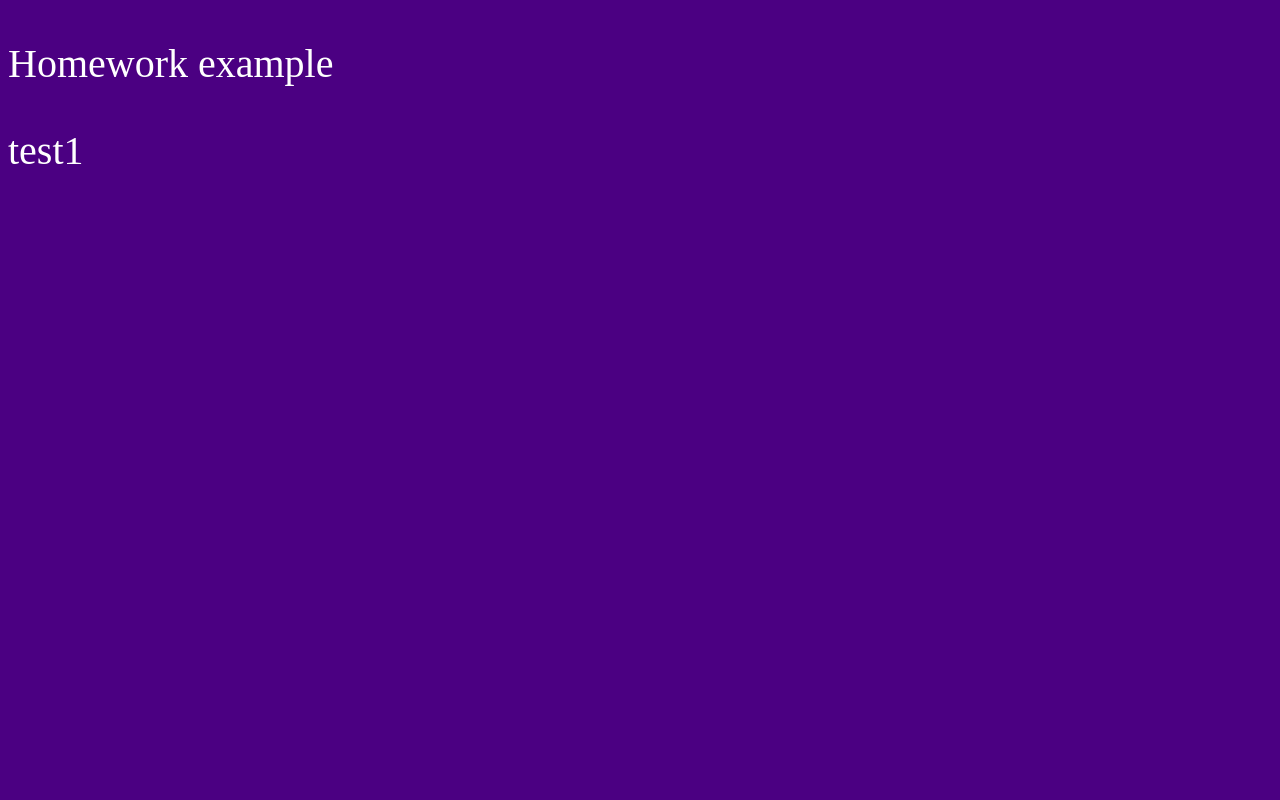
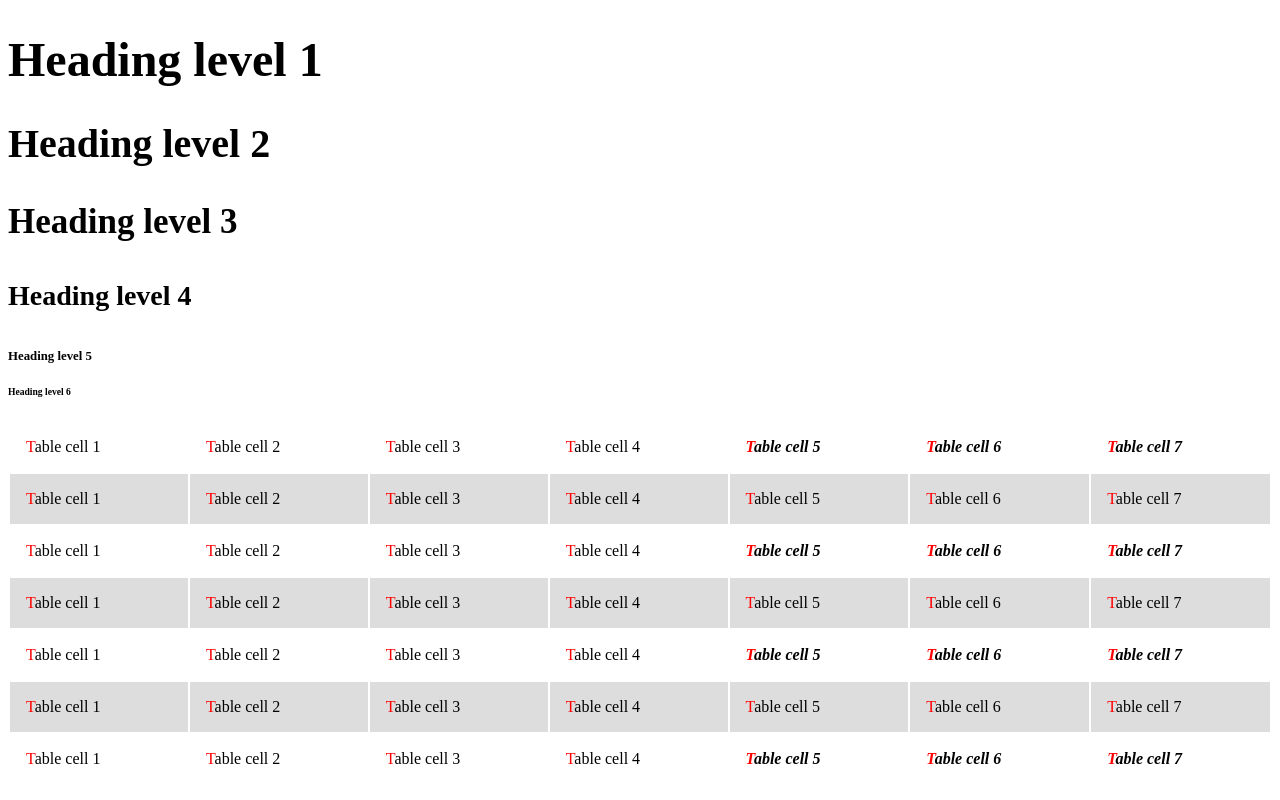
Before and after one commit to SerjDn/level-up-homeworks, a website: page public/views/css/homework-1/index.html in a window 1280 px wide. Drawn offline with Linux system fonts and the light colour scheme.

Commit message:
CSS HW 1

```diff
--- a/public/views/css/homework-1/css/style.css
+++ b/public/views/css/homework-1/css/style.css
@@ -1,5 +1,48 @@
-body {
-  background-color: indigo;
-  color: #fff;
-  font-size: 40px;
+html {
+  font-size: 16px;
 }
+
+table {
+  width: 100%;
+}
+
+td {
+  padding: 16px;
+}
+
+h1 {
+  font-size: 3em;
+}
+
+h2 {
+  font-size: 2.5rem;
+}
+
+h3 {
+  font-size: 35px;
+}
+
+h4 {
+  font-size: 175%;
+}
+
+h5 {
+  font-size: 1vw;
+}
+
+h6 {
+  font-size: 1.2vmin;
+}
+
+td:first-letter {
+  color: red
+}
+
+tr:nth-child(even) {
+  background-color: #ddd;
+}
+
+tr:nth-child(odd) td:nth-child(n+5) {
+  font-weight: bold;
+  font-style: italic;
+}
--- a/public/views/css/homework-1/index.html
+++ b/public/views/css/homework-1/index.html
@@ -6,7 +6,82 @@
     <link rel="stylesheet" href="css/style.css" />
   </head>
   <body>
-    <p>Homework example</p>
-    <p>test1</p>
+    <div>
+      <main>
+        <h1>Heading level 1</h1>
+        <h2>Heading level 2</h2>
+        <h3>Heading level 3</h3>
+        <h4>Heading level 4</h4>
+        <h5>Heading level 5</h5>
+        <h6>Heading level 6</h6>
+        <table>
+          <tbody>
+            <tr>
+              <td>Table cell 1</td>
+              <td>Table cell 2</td>
+              <td>Table cell 3</td>
+              <td>Table cell 4</td>
+              <td>Table cell 5</td>
+              <td>Table cell 6</td>
+              <td>Table cell 7</td>
+            </tr>
+            <tr>
+              <td>Table cell 1</td>
+              <td>Table cell 2</td>
+              <td>Table cell 3</td>
+              <td>Table cell 4</td>
+              <td>Table cell 5</td>
+              <td>Table cell 6</td>
+              <td>Table cell 7</td>
+            </tr>
+            <tr>
+              <td>Table cell 1</td>
+              <td>Table cell 2</td>
+              <td>Table cell 3</td>
+              <td>Table cell 4</td>
+              <td>Table cell 5</td>
+              <td>Table cell 6</td>
+              <td>Table cell 7</td>
+            </tr>
+            <tr>
+              <td>Table cell 1</td>
+              <td>Table cell 2</td>
+              <td>Table cell 3</td>
+              <td>Table cell 4</td>
+              <td>Table cell 5</td>
+              <td>Table cell 6</td>
+              <td>Table cell 7</td>
+            </tr>
+            <tr>
+              <td>Table cell 1</td>
+              <td>Table cell 2</td>
+              <td>Table cell 3</td>
+              <td>Table cell 4</td>
+              <td>Table cell 5</td>
+              <td>Table cell 6</td>
+              <td>Table cell 7</td>
+            </tr>
+            <tr>
+              <td>Table cell 1</td>
+              <td>Table cell 2</td>
+              <td>Table cell 3</td>
+              <td>Table cell 4</td>
+              <td>Table cell 5</td>
+              <td>Table cell 6</td>
+              <td>Table cell 7</td>
+            </tr>
+            <tr>
+              <td>Table cell 1</td>
+              <td>Table cell 2</td>
+              <td>Table cell 3</td>
+              <td>Table cell 4</td>
+              <td>Table cell 5</td>
+              <td>Table cell 6</td>
+              <td>Table cell 7</td>
+            </tr>
+          </tbody>
+        </table>
+      </main>
+    </div>
   </body>
 </html>
```
